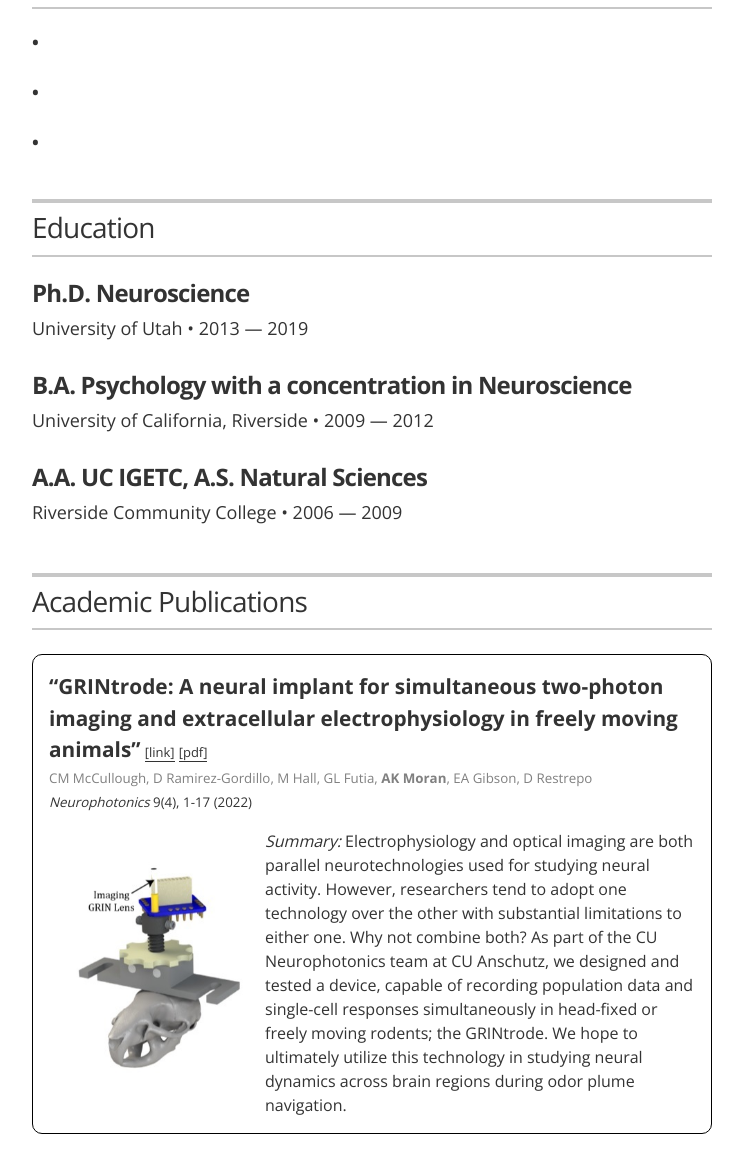
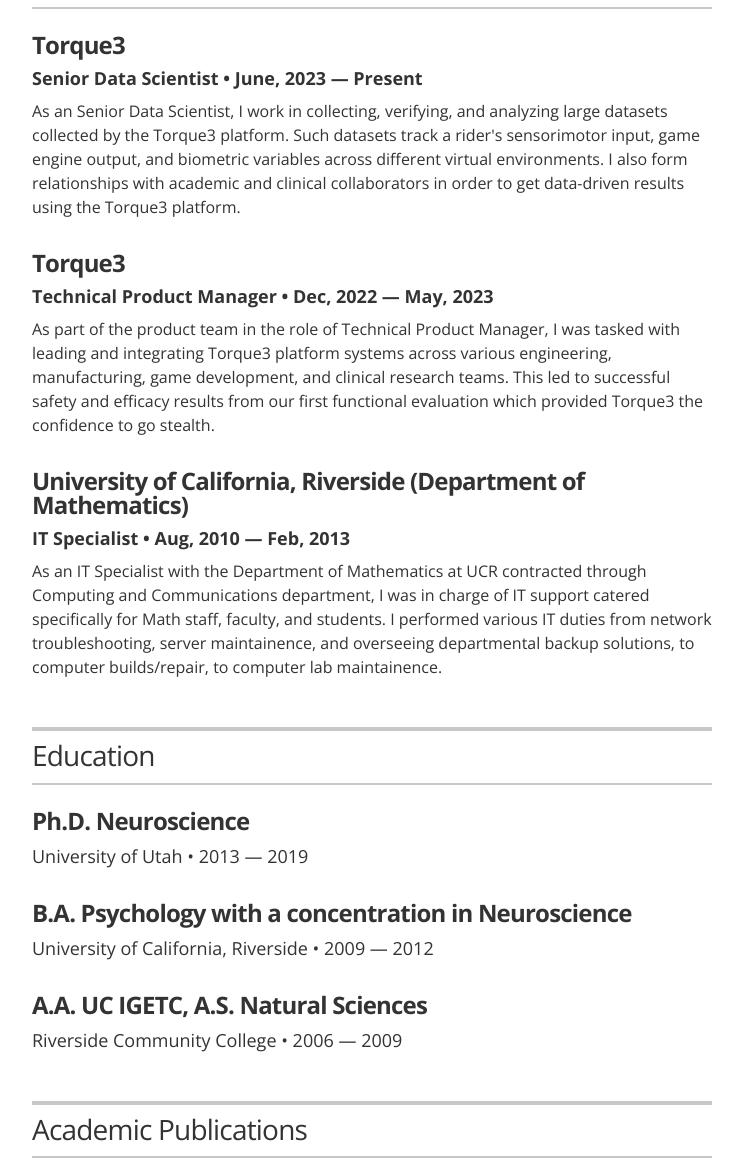
Before and after one commit to andsinpants/andsinpants.github.io, a Jekyll site: the page built from index.html, in a window 1280 px wide and 1400 px high, scrolled down 766 px. Shown: the part 232-1400 px from the top of the window, without its empty margins (268-1011 px from the left). Built offline with Jekyll 4.4.1, drawn with Linux system fonts in a browser that asks for light colours.

Commit message:
update to experience.yaml

```diff
--- a/_data/experience.yml
+++ b/_data/experience.yml
@@ -1,4 +1,4 @@
-# Experience
+# Jobs
 - company: Torque3
   position: Senior Data Scientist
   duration: June, 2023 &mdash; Present
--- a/_layouts/resume.html
+++ b/_layouts/resume.html
@@ -49,9 +49,9 @@
 
         {% for job in site.data.experience %}
         <div class="resume-item" itemscope itemprop="worksFor" itemtype="http://schema.org/Organization">
-          <h3 class="resume-item-title" itemprop="name">{{ experience.company }}</h3>
-          <h4 class="resume-item-details" itemprop="description">{{ experience.position }} &bull; {{ experience.duration }}</h4>
-          <p class="resume-item-copy">{{ experience.summary }}</p>
+          <h3 class="resume-item-title" itemprop="name">{{ job.company }}</h3>
+          <h4 class="resume-item-details" itemprop="description">{{ job.position }} &bull; {{ job.duration }}</h4>
+          <p class="resume-item-copy">{{ job.summary }}</p>
         </div>
         {% endfor %}
       </section>
```
